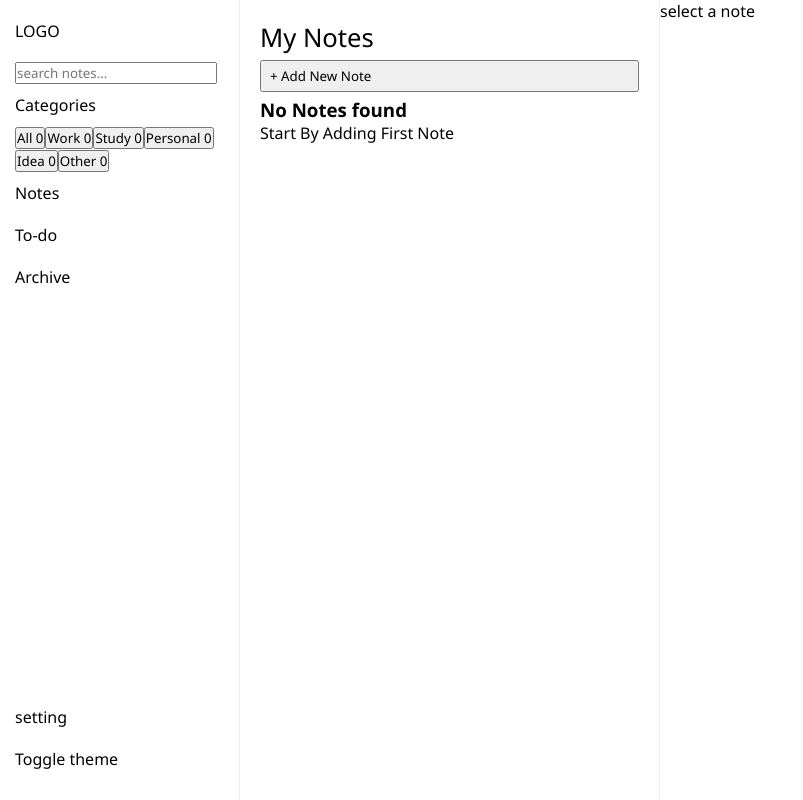
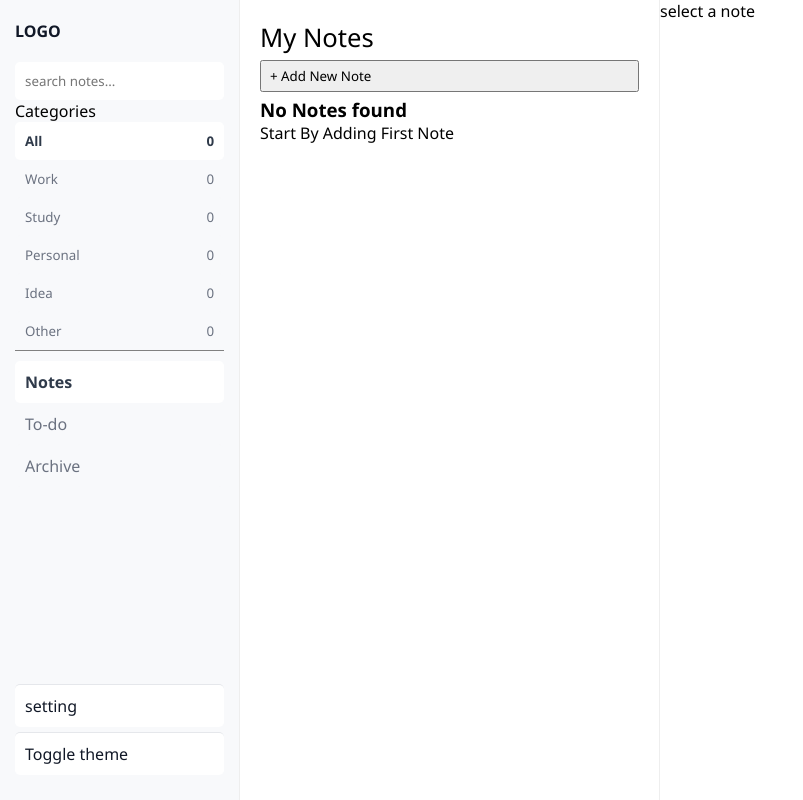
Before and after one commit to Ayush-fs-bit/react-notes-app, a React (Create React App) app: page / in a window 1280 px wide. Shown: the whole page, without its empty margins (0-803 px from the left). Built offline with nearby package versions, Linux system fonts and the light colour scheme.

Commit message:
style: complete sidebar layout and styling with active states and navigation

```diff
--- a/src/App.js
+++ b/src/App.js
@@ -148,7 +148,7 @@ function App() {
 
   return (
     <div className="App">
-      <Sidebar onSearch={handleChangeSearch} input={searchQuery} onCategory={handleCategoryChange} counts={countsToShow} total={totalCount}/>
+      <Sidebar onSearch={handleChangeSearch} input={searchQuery} onCategory={handleCategoryChange} counts={countsToShow} total={totalCount} activeCategory={activeCategory}/>
       <div className="main">
         <div className="main-header">
           <p>My Notes</p>
--- a/src/Sidebar.js
+++ b/src/Sidebar.js
@@ -1,7 +1,8 @@
-import { Link } from "react-router-dom";
+import { Link, useLocation } from "react-router-dom";
 
-const Sidebar = ({onSearch,input,onCategory,counts,total}) => {
+const Sidebar = ({onSearch,input,onCategory,counts,total,activeCategory}) => {
 
+  const location=useLocation();
   function handleCategory(category){
     onCategory(category);
   }
@@ -12,18 +13,17 @@ const Sidebar = ({onSearch,input,onCategory,counts,total}) => {
       <input type="text" placeholder="search notes..." onChange={onSearch} value={input} />
       <div className="sidebar-categories">
         <p>Categories</p>
-        <button onClick={()=>handleCategory('all')}>All {total||0}</button>
-        <button onClick={()=>handleCategory('work')}>Work {counts.work||0}</button>
-        <button onClick={()=>handleCategory('study')}>Study {counts.study||0}</button>
-        <button onClick={()=>handleCategory('personal')}>Personal {counts.personal||0}</button>
-        <button onClick={()=>handleCategory('idea')}>Idea {counts.idea||0}</button>
-        <button onClick={()=>handleCategory('other')}>Other {counts.other||0}</button>
+        <button className={activeCategory==="all"?"selected":""} onClick={()=>handleCategory('all')}>All <span>{total||0}</span></button>
+        <button className={activeCategory==="work"?"selected":""} onClick={()=>handleCategory('work')}>Work <span>{counts.work||0}</span></button>
+        <button className={activeCategory==="study"?"selected":""} onClick={()=>handleCategory('study')}>Study <span>{counts.study||0}</span></button>
+        <button className={activeCategory==="personal"?"selected":""} onClick={()=>handleCategory('personal')}>Personal<span>{counts.personal||0}</span></button>
+        <button className={activeCategory==="idea"?"selected":""} onClick={()=>handleCategory('idea')}>Idea <span>{counts.idea||0}</span></button>
+        <button className={activeCategory==="other"?"selected":""} onClick={()=>handleCategory('other')}>Other <span>{counts.other||0}</span></button>
       </div>
+      <Link className={`nav-link ${location.pathname==="/"?'selected':""}`} to="/">Notes</Link>
+      <p className="nav-link">To-do</p>
 
-      <Link className="nav-link" to="/">Notes</Link>
-      <p>To-do</p>
-
-      <Link className="nav-link" to="/archive">Archive</Link>
+      <Link className={`nav-link ${location.pathname==="/archive"?'selected':""}`} to="/archive" >Archive</Link>
     </div>
     <div className="bottom">
       <p>setting</p>
--- a/src/index.css
+++ b/src/index.css
@@ -3,28 +3,76 @@
   display:flex;
   flex-direction: column;
   justify-content: space-between;
-  padding: 20px;
-  padding-left: 15px;
+  padding: 20px 15px;
   border-right:1px solid #eee;
+  background: #F8F9FB;
 }
 .sidebar .bottom p{
   padding:10px 0;
 }
-.sidebar .top p{
-  padding: 10px 0;
-}
-.sidebar .top a{
-  display: inline-block;
-  padding: 10px 0;
-  text-decoration: none;
-  color: black;
-}
+
 .sidebar input{
   display:block;
+  background-color: #ffffff;
+  color: #2F3A4A;
+  border: none;
+  width: 100%;
+  padding: 10px;
+  border-radius: 5px;
 }
+.sidebar-categories{
+  display: flex;
+  flex-direction: column;
+  border-bottom: 1px solid gray;
+  margin-bottom: 10px;
+}
+.sidebar-categories button{
+ display: flex;
+ justify-content: space-between;
+ padding:10px;
+ border: none;
+ background-color:#F8F9FB;
+ color: #6B7280;
+ border-radius: 5px;
+
+}
+.sidebar-categories .selected{
+  background: #ffffff;
+  color: #2F3A4A;
+  font-weight: 600;
+}
+.nav-link{
+padding:10px;
+ border: none;
+ background-color:#F8F9FB;
+ color: #6B7280;
+ border-radius: 5px;
+ text-decoration: none;
+ display: block;
+ width: 100%;
+}
+.nav-link.selected{
+  background: #ffffff;
+  color: #2F3A4A;
+  font-weight: 600;
+}
+
+.sidebar .bottom  p{
+  border-top: 1px solid #E5E7EB;
+  padding: 10px;
+  color: #111827;
+  background-color: #ffffff;
+  border-radius: 5px;
+  margin-bottom: 5px;
+}
+
+
+
 .logo{
   padding-top: 0;
   padding-bottom: 20px;
+  color: #111827;
+  font-weight: 600;
 }
 *{
   box-sizing: border-box;
```
